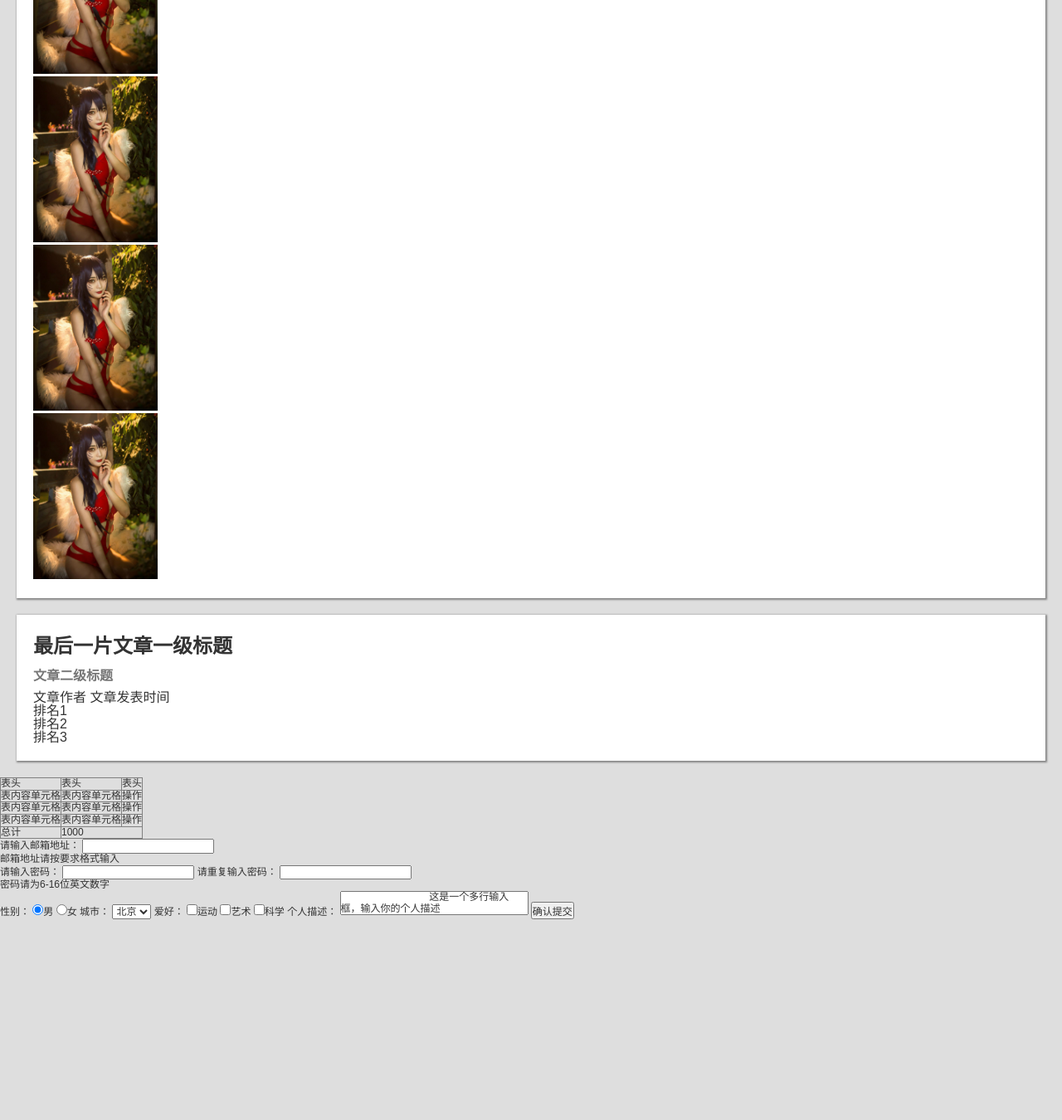
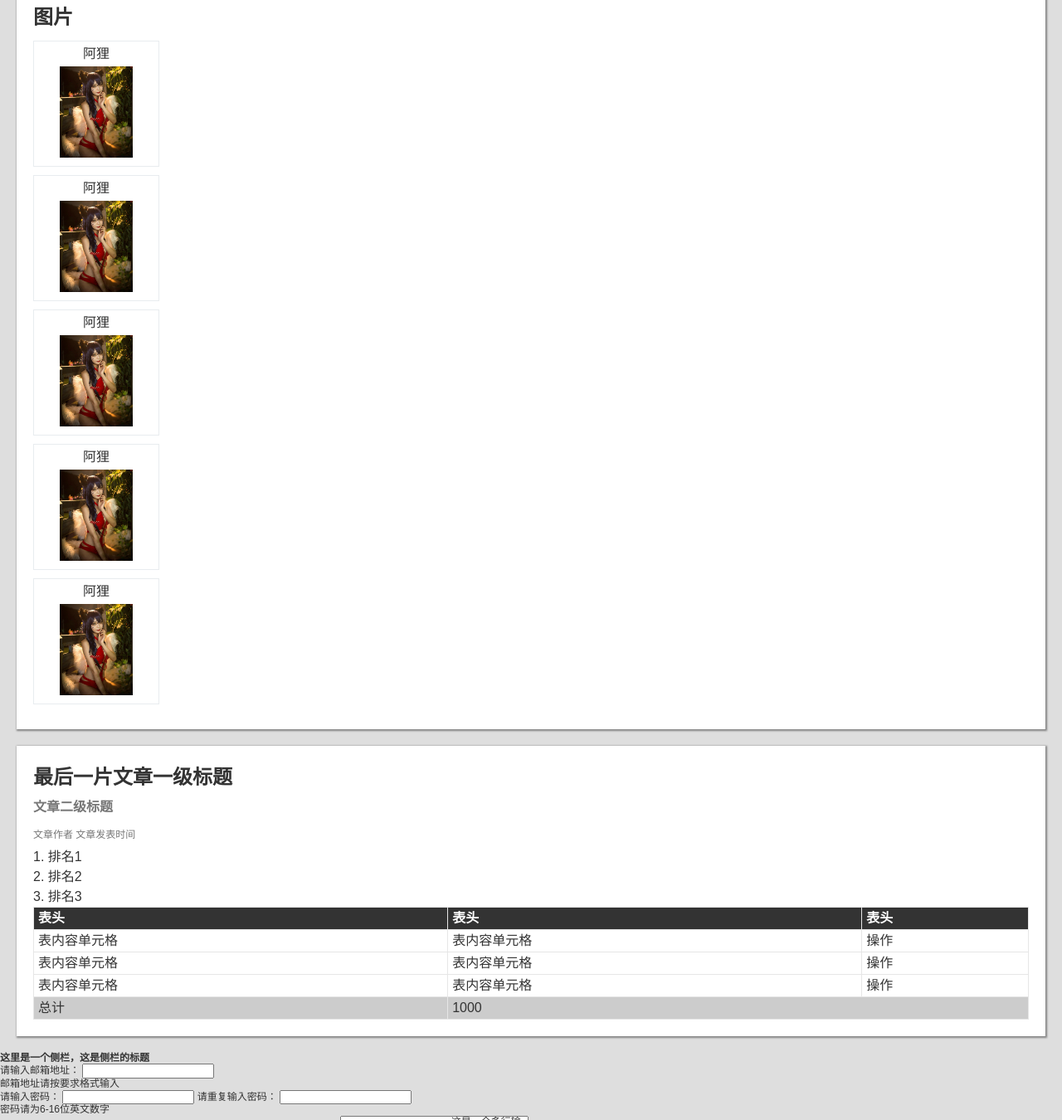
Before and after one commit to Orzcor/ife, a plain HTML site: page 1-2/test1-2.html in a window 1280 px wide. Shown: the part 1450-2800 px from the top of the page at 83% size. Before the commit the page ends 2558 px from the top, so only its background shows below. Drawn offline with Linux system fonts and the light colour scheme.

Commit message:
update 1-2

```diff
--- a/1-2/css/1-2.css
+++ b/1-2/css/1-2.css
@@ -16,9 +16,16 @@ body{background:#dedede;}
 .m-art{margin:20px 20px;padding:20px 20px;background:#fff;font-size:16px;line-height:16px;box-shadow:1px 1px 2px 1px #848484;}
 .m-art h2{padding:10px 0;font-size:24px;font-weight:bold;}
 .m-art h3{padding:10px 0;font-size:16px;color:#777;font-weight:bold;}
-.m-art .tips{color:#777;font-size:12px;}
-
-
-
+.m-art .auther, .m-art .time{color:#777;font-size:12px;line-height:30px;}
+.m-art p{text-indent:2em;line-height:24px;}
+.m-art figure{margin:10px 0;width:150px;height:150px;border:1px solid #e8ecef;text-align:center;}
+.m-art figcaption{line-height:30px;}
+.m-art figure img{max-width:110px;max-height:110px;}
+.m-art .rank li{list-style:decimal inside;line-height:24px;}
+	/* 表格 */
+.m-art .tab{width:100%;border:1px solid #e6e6e6;border-collapse: collapse;}
+.m-art .tab td, .m-art .tab th{padding:5px;border:1px solid #e6e6e6;}
+.m-art .tab th{background:#333;color:#fff;font-weight:bold;}
+.m-art .tab .bottom{background:#ccc;}
 
 /* 元件 u-. */
--- a/1-2/test1-2.html
+++ b/1-2/test1-2.html
@@ -21,9 +21,7 @@
 		<article class="m-art">
 			<h2>文章一级标题</h2>
 			<h3>文章二级标题</h3>
-			<p class="tips">
 			<span class="auther">文章作者 </span><span class="time">文章发表时间</span>
-			</p>
 			<p>1.柳宗元狱中遇见李白，问其因何进来的。李说：造谣罪！飞流直下三千尺，人家量了，说没那么长。 柳说：彼此彼此！我说了句“千山鸟飞绝”，有人举报说树上还有一只。换行了<br />
 		正感叹时，杜牧进来了。换行了<br />
 		大家忙问：你是怎么进来的？杜牧说：唉，嫖娼罪！大伙异口同声地说：是不是“停车做爱枫林晚”？杜说：是，说老子涉嫌车震！陆游也骂骂咧咧的进来了，大家忙问：“你是为何？”
@@ -32,7 +30,7 @@
 		<a href = "http://ife.baidu.com">这里有一个链接连接到http://ife.baidu.com</a>乘客问: 没有驾照你也敢开啊？司机说:没事，酒壮人胆，中午喝了一斤二锅头，<strong>老子怕啥！大伙紧张得直冒冷汗。</strong>
 		然后又有一乘客说: 为啥不考驾照呢？司机: 两千多度的近视眼，右腿还是假肢，怎么考！乘客问道：你不怕无证驾驶会判刑吗？
 		司机：老子有精神病怕什么？全车人鸦雀无声！一位乘客胆颤心惊地说: 我要下车！司机：下什么车！刹车早坏了！抓稳，下坡了。</p>
-		<img src="images/fox.jpg" style="width:150px;height:200px;">
+		<img src="images/fox.jpg" style="width:200px;">
 		<p>3.刚才电梯两个人，我和另外一个大哥。我戴着耳机听歌，在心里跟着哼唱。大哥也许要见什么人，对着镜子整理头发和衣装。这时候歌曲的鼓点越来越重，我也情不自禁地随副歌唱了出来：丑八怪耶啊咦耶啊咦耶……<br />
 		4.是什么，<strong>让一个花季少女一夜之间不再热衷于发自拍</strong>，记录着生活的相册里现在竟然再也找不到一张自己的照片。换行了<br />
 		<a href = "http://ife.baidu.com">这里有一个链接连接到http://ife.baidu.com</a>
@@ -41,7 +39,7 @@
 		<article class="m-art">
 			<h2>另一篇文章的一级标题</h2>
 			<h3>文章二级标题</h3>
-			<span class="auther">文章作者 </span><span class="aTime">文章发表时间</span>
+			<span class="auther">文章作者 </span><span class="time">文章发表时间</span>
 			<p>
 		1. “老和尚挂了，对就是很啰嗦总劝我投胎那个，上次给你缝脑袋那个，嗯，挂了，捐片眼角膜车还堵桥上了，破冰箱扛不住……”投河男湿淋淋地发着微信，割腕女幽幽抱着医用冰箱。
 		司机打个喷嚏，感觉车里冷，他不知道全城的鬼魂都聚集到这座高架桥上，想要渡一位僧人。
@@ -50,38 +48,55 @@
 		<a href = "http://ife.baidu.com">这里有一个链接连接到http://ife.baidu.com</a>
 		3. 木匠背着重病的妻子，走在山路上。路边有个山里的小怪物，正在埋一个坏掉的木偶，哭得很伤心。<strong>木匠过去叮叮当当几下，就把木偶修好。</strong>
 		见小怪物不哭了，他收起工具，背起妻子，又要继续赶路。忽然衣角被拉住了，小怪物踮脚摸了摸他妻子的脉，高兴地说：“这个我知道怎么修的！”</p>
-		<img src="images/fox.jpg" style="width:150px;height:200px;">
+			<img src="images/fox.jpg" style="width:200px;">
 			<ul>
 				<li>列表项目一</li>
 				<li>列表项目二</li>
 				<li>列表项目三</li>
 			</ul>
-			<h3>图片</h3>
-			<ul>
-				<li><img src="images/fox.jpg" style="width:150px;height:200px;" alt="cosplayer"></li>
-				<li><img src="images/fox.jpg" style="width:150px;height:200px;" alt="cosplayer"></li>
-				<li><img src="images/fox.jpg" style="width:150px;height:200px;" alt="cosplayer"></li>
-				<li><img src="images/fox.jpg" style="width:150px;height:200px;" alt="cosplayer"></li>
-				<li><img src="images/fox.jpg" style="width:150px;height:200px;" alt="cosplayer"></li>
-			</ul>
+		</article>
+		<article class="m-art">
+			<h2>图片</h2>
+				<figure>
+					<figcaption>阿狸</figcaption>
+					<img src="images/fox.jpg" alt="cosplayer">
+				</figure>
+				<figure>
+					<figcaption>阿狸</figcaption>
+					<img src="images/fox.jpg" alt="cosplayer">
+				</figure>
+				<figure>
+					<figcaption>阿狸</figcaption>
+					<img src="images/fox.jpg" alt="cosplayer">
+				</figure>
+				<figure>
+					<figcaption>阿狸</figcaption>
+					<img src="images/fox.jpg" alt="cosplayer">
+				</figure>
+				<figure>
+					<figcaption>阿狸</figcaption>
+					<img src="images/fox.jpg" alt="cosplayer">
+				</figure>
 		</article>
 		<article class="m-art">
 			<h2>最后一片文章一级标题</h2>
 			<h3>文章二级标题</h3>
-			<span class="auther">文章作者 </span><span class="aTime">文章发表时间</span>
-			<ol>
+			<span class="auther">文章作者 </span><span class="time">文章发表时间</span>
+			<ol class="rank">
 				<li>排名1</li>
 				<li>排名2</li>
 				<li>排名3</li>
 			</ol>
-		</article>
 
-		<table border="1">
+			<table class="tab">
+				<thead>
 					<tr>
-				<td>表头</td>
-				<td>表头</td>
-				<td>表头</td>
+						<th>表头</th>
+						<th>表头</th>
+						<th>表头</th>
 					</tr>
+				</thead>
+				<tbody>
 					<tr>
 						<td>表内容单元格</td>
 						<td>表内容单元格</td>
@@ -97,11 +112,15 @@
 						<td>表内容单元格</td>
 						<td><a href="##">操作</a></td>
 					</tr>
-			<tr>
+					<tr class="bottom">
 						<td>总计</td>
 						<td colspan="2">1000</td>
 					</tr>
+				</tbody>
 			</table>
+		</article>
+		<aside>
+			<h2>这里是一个侧栏，这是侧栏的标题</h2>
 			<form action="##">
 				<label for="email">请输入邮箱地址：</label>
 				<input type="text" id="email" />
@@ -136,6 +155,7 @@
 
 				<input type="submit" value="确认提交" />
 			</form>
+		</aside>
 	</main>
 </body>
 </html>
```
Lines whose indentation alone changed are shown as unchanged.
